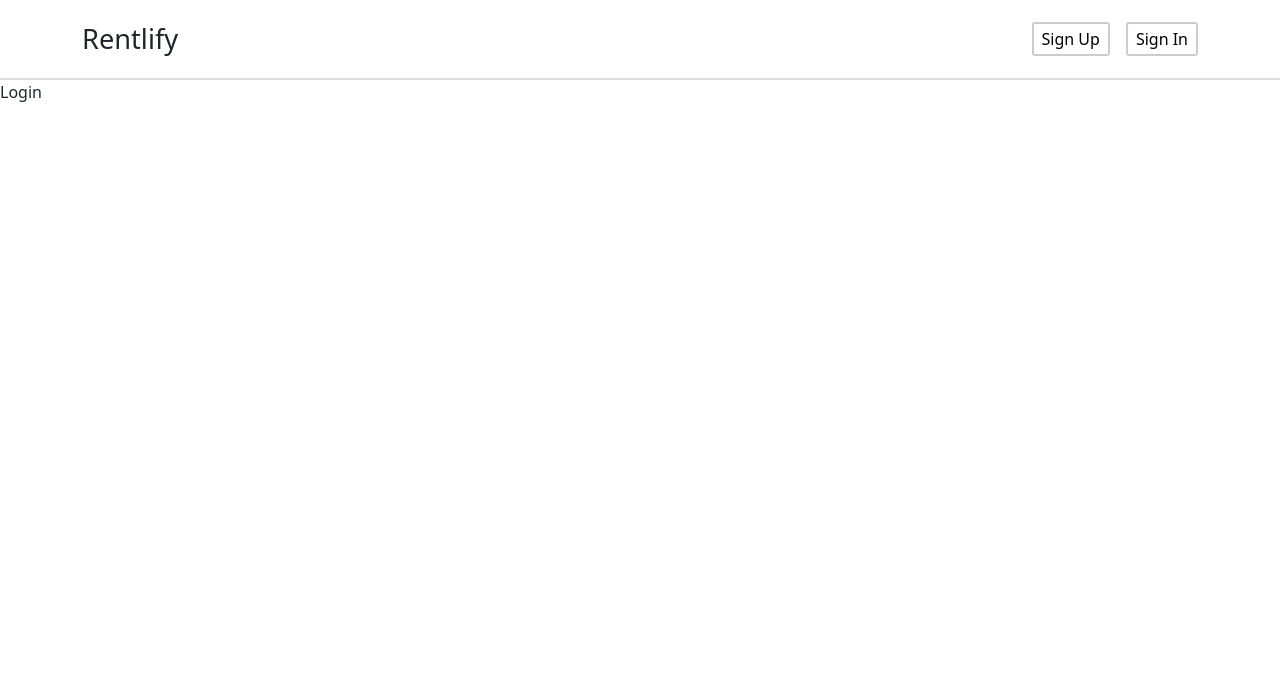
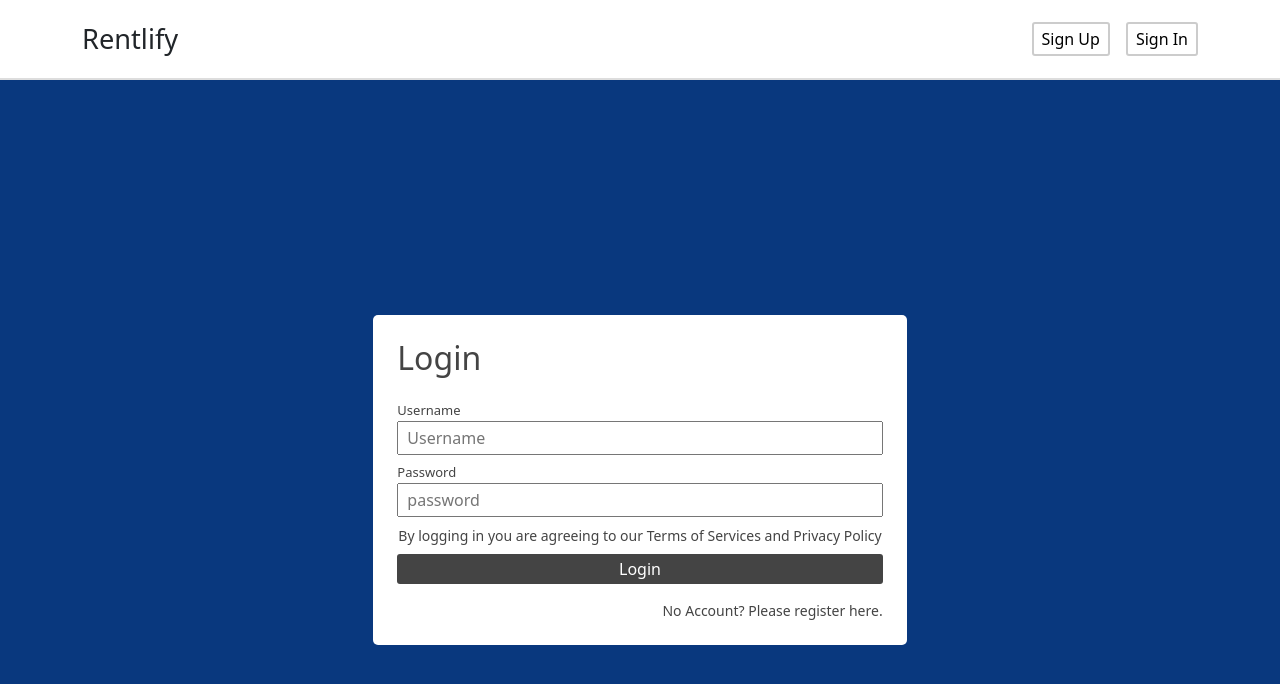
Before and after one commit to abeltakongmo/Booking, a React (Vite) app in the folder rentlify/: page /login in a window 1280 px wide. Shown: the top 684 px of the page. Built offline with nearby package versions, Linux system fonts and the light colour scheme.

Commit message:
Update Header and design auth pages

```diff
--- a/rentlify/package.json
+++ b/rentlify/package.json
@@ -10,7 +10,9 @@
     "preview": "vite preview"
   },
   "dependencies": {
+    "date-fns": "^2.30.0",
     "react": "^18.2.0",
+    "react-date-range": "^1.4.0",
     "react-dom": "^18.2.0",
     "react-router-dom": "^6.11.2"
   },
--- a/rentlify/src/assets/css/components/navbar.css
+++ b/rentlify/src/assets/css/components/navbar.css
@@ -16,6 +16,7 @@
 .navbar-left .logo span {
   font-size: 1.7rem;
   font-weight: 500;
+  cursor: pointer;
 }
 
 .navbar-actions {
--- a/rentlify/src/assets/css/global.css
+++ b/rentlify/src/assets/css/global.css
@@ -5,3 +5,12 @@
   padding: 0;
   box-sizing: border-box;
 }
+
+a {
+  text-decoration: none;
+  color: inherit;
+}
+
+a:hover {
+  color: inherit;
+}
--- /dev/null
+++ b/rentlify/src/assets/css/pages/login.css
@@ -0,0 +1,86 @@
+.login-container {
+  display: flex;
+  align-items: center;
+  justify-content: center;
+  min-height: 100vh;
+  background-color: rgb(9, 56, 126);
+}
+
+.login-wrapper {
+  background-color: white;
+  display: flex;
+  flex-direction: column;
+  padding: 1.5rem;
+  margin: 1rem;
+  border-radius: 5px;
+  color: #444;
+}
+
+.login-form {
+  margin-top: 1rem;
+  display: flex;
+  flex-direction: column;
+}
+
+.login-form .lg-input-item {
+  display: flex;
+  flex-direction: column;
+  margin-bottom: 0.5rem;
+}
+
+.login-form .lg-input-item span {
+  font-size: 13px;
+}
+
+.login-form .lg-input-item input {
+  outline: none;
+  padding: 0.2rem 0.5rem;
+}
+
+.lg-infos-wrapper {
+  display: flex;
+  justify-content: center;
+  margin-bottom: 0.5rem;
+}
+
+.lg-infos-wrapper span {
+  font-size: 14px;
+  text-align: center;
+}
+
+.lg-actions-wrapper {
+  display: flex;
+  justify-content: flex-end;
+  margin-top: 1rem;
+}
+
+.lg-actions-wrapper span {
+  font-size: 14px;
+  text-align: center;
+}
+
+.lg-infos-wrapper span a,
+.lg-actions-wrapper span a {
+  font-weight: 500;
+  cursor: pointer;
+}
+
+.lg-infos-wrapper span a:hover,
+.lg-actions-wrapper span a:hover {
+  color: rgb(0, 110, 255);
+  text-decoration: underline;
+}
+
+.lg-btn {
+  outline: none;
+  border: none;
+  background-color: #444;
+  color: white;
+  cursor: pointer;
+  padding: 0.2rem 0;
+  border-radius: 3px;
+}
+
+.lg-btn:hover {
+  background-color: #333;
+}
--- /dev/null
+++ b/rentlify/src/assets/css/pages/register.css
@@ -0,0 +1,86 @@
+.register-container {
+  display: flex;
+  align-items: center;
+  justify-content: center;
+  min-height: 100vh;
+  background-color: rgb(9, 56, 126);
+}
+
+.register-wrapper {
+  background-color: white;
+  display: flex;
+  flex-direction: column;
+  padding: 1.5rem;
+  margin: 1rem;
+  border-radius: 5px;
+  color: #444;
+}
+
+.register-form {
+  margin-top: 1rem;
+  display: flex;
+  flex-direction: column;
+}
+
+.register-form .rg-input-item {
+  display: flex;
+  flex-direction: column;
+  margin-bottom: 0.5rem;
+}
+
+.register-form .rg-input-item span {
+  font-size: 13px;
+}
+
+.register-form .rg-input-item input {
+  outline: none;
+  padding: 0.2rem 0.5rem;
+}
+
+.rg-infos-wrapper {
+  display: flex;
+  justify-content: center;
+  margin-bottom: 0.5rem;
+}
+
+.rg-infos-wrapper span {
+  font-size: 14px;
+  text-align: center;
+}
+
+.rg-actions-wrapper {
+  display: flex;
+  justify-content: flex-end;
+  margin-top: 1rem;
+}
+
+.rg-actions-wrapper span {
+  font-size: 14px;
+  text-align: center;
+}
+
+.rg-infos-wrapper span a,
+.rg-actions-wrapper span a {
+  font-weight: 500;
+  cursor: pointer;
+}
+
+.rg-infos-wrapper span a:hover,
+.rg-actions-wrapper span a:hover {
+  color: rgb(0, 110, 255);
+  text-decoration: underline;
+}
+
+.rg-btn {
+  outline: none;
+  border: none;
+  background-color: #444;
+  color: white;
+  cursor: pointer;
+  padding: 0.2rem 0;
+  border-radius: 3px;
+}
+
+.rg-btn:hover {
+  background-color: #333;
+}
--- a/rentlify/src/components/Header.jsx
+++ b/rentlify/src/components/Header.jsx
@@ -1,6 +1,32 @@
+import { DateRange } from "react-date-range";
+import { useState } from "react";
+import { format } from "date-fns";
 import "../assets/css/components/header.css";
+import "react-date-range/dist/styles.css"; // main css file
+import "react-date-range/dist/theme/default.css"; // theme css file
 
 export default function Header() {
+  const [location, setLocation] = useState("");
+  const [category, setCategory] = useState("");
+  const [openDate, setOpenDate] = useState(false);
+  const [dates, setDates] = useState([
+    {
+      startDate: new Date(),
+      endDate: new Date(),
+      key: "selection",
+    },
+  ]);
+
+  const handleSubmit = (e) => {
+    e.preventDefault();
+
+    const item = {
+      location,
+      category,
+      dates,
+    };
+    console.log(item, "submitted.");
+  };
   return (
     <div className="header-container">
       <div className="herder-bg-left"></div>
@@ -14,26 +40,66 @@ export default function Header() {
           <div className="header-brand-right"></div>
         </div>
 
-        <form className="card card-body header-input-form">
-          <div className="header-input-wraper">
-            <div className="input-item">
+        <form
+          className="card card-body header-input-form col-12"
+          onSubmit={handleSubmit}
+        >
+          <div className="header-input-wraper d-flex flex-column flex-md-row">
+            <div className="input-item col-12 col-md-2">
               <span>Location</span>
-              <input type="text" placeholder="Location" />
+              <input
+                required
+                onChange={(e) => setLocation(e.target.value)}
+                type="text"
+                placeholder="Location"
+              />
             </div>
 
-            <div className="input-item">
+            <div className="input-item col-12 col-md-2">
               <span>Categories</span>
-              <input type="text" placeholder="Categories" />
+              <input
+                required
+                onChange={(e) => setCategory(e.target.value)}
+                type="text"
+                placeholder="Categories"
+              />
             </div>
 
-            <div className="input-item">
-              <span>Start Date</span>
-              <input type="date" placeholder="Start Date" />
+            <div className="input-item col-12 col-md-4">
+              <div
+                className="date-range"
+                onClick={() => setOpenDate(!openDate)}
+              >
+                <div className="date-rg-item">
+                  <span>Start Date</span>
+                  <div className="date-rg">
+                    {format(dates[0].startDate, "MM-dd-yyyy")}
+                  </div>
+                </div>
+
+                <div className="date-rg-item">
+                  <span>End Date</span>
+                  <div className="date-rg">
+                    {format(dates[0].endDate, "MM-dd-yyyy")}
+                  </div>
+                </div>
+              </div>
+              <>
+                {openDate && (
+                  <DateRange
+                    editableDateInputs={true}
+                    onChange={(item) => setDates([item.selection])}
+                    moveRangeOnFirstSelection={false}
+                    ranges={dates}
+                    className="date-select"
+                    minDate={new Date()}
+                  />
+                )}
+              </>
             </div>
 
-            <div className="input-item">
-              <span>End Date</span>
-              <input type="date" placeholder="End Date" />
+            <div className="input-item col-12 col-md-2">
+              <button type="submit">Submit</button>
             </div>
           </div>
         </form>
--- a/rentlify/src/components/Navbar.jsx
+++ b/rentlify/src/components/Navbar.jsx
@@ -1,4 +1,5 @@
 import "../assets/css/components/navbar.css";
+import { Link } from "react-router-dom";
 
 export default function Navbar() {
   return (
@@ -6,14 +7,20 @@ export default function Navbar() {
       <div className="container navbar-wrapper">
         <div className="navbar-left">
           <div className="logo">
-            <span>Rentlify</span>
+            <Link to="/">
+              <span>Rentlify</span>
+            </Link>
           </div>
         </div>
 
         <div className="navbar-right">
           <div className="navbar-actions">
-            <button>Sign Up</button>
-            <button>Sign In</button>
+            <Link to="/register">
+              <button>Sign Up</button>
+            </Link>
+            <Link to="/login">
+              <button>Sign In</button>
+            </Link>
           </div>
         </div>
       </div>
--- a/rentlify/src/pages/Login.jsx
+++ b/rentlify/src/pages/Login.jsx
@@ -1,5 +1,62 @@
-import React from "react";
+import { Link } from "react-router-dom";
+import "../assets/css/pages/login.css";
+import { useState } from "react";
 
 export default function Login() {
-  return <div>Login</div>;
+  const [username, setUsername] = useState("");
+  const [password, setPassword] = useState("");
+  const handleSubmit = (e) => {
+    e.preventDefault();
+
+    const user = {
+      username,
+      password,
+    };
+
+    console.log(user, "login");
+  };
+  return (
+    <div className="login-container">
+      <div className="container login-wrapper col-10 col-md-5">
+        <h2>Login</h2>
+        <form className="login-form" onSubmit={handleSubmit}>
+          <div className="lg-input-item">
+            <span>Username</span>
+            <input
+              required
+              onChange={(e) => setUsername(e.target.value)}
+              type="text"
+              placeholder="Username"
+              className="lg-input"
+            />
+          </div>
+          <div className="lg-input-item">
+            <span>Password</span>
+            <input
+              required
+              onChange={(e) => setPassword(e.target.value)}
+              type="password"
+              placeholder="password"
+              className="lg-input"
+            />
+          </div>
+          <div className="lg-infos-wrapper">
+            <span>
+              By logging in you are agreeing to our
+              <Link to="#"> Terms of Services</Link> and
+              <Link to="#"> Privacy Policy</Link>
+            </span>
+          </div>
+          <button className="lg-btn" type="submit">
+            Login
+          </button>
+          <div className="lg-actions-wrapper">
+            <span>
+              No Account? Please register <Link to="/register">here</Link>.
+            </span>
+          </div>
+        </form>
+      </div>
+    </div>
+  );
 }
--- a/rentlify/src/pages/Register.jsx
+++ b/rentlify/src/pages/Register.jsx
@@ -1,5 +1,75 @@
-import React from "react";
+import { Link } from "react-router-dom";
+import "../assets/css/pages/register.css";
+import { useState } from "react";
 
 export default function Register() {
-  return <div>Register</div>;
+  const [email, setEmail] = useState("");
+  const [username, setUsername] = useState("");
+  const [password, setPassword] = useState("");
+
+  const handleSubmit = (e) => {
+    e.preventDefault();
+
+    const user = {
+      email,
+      username,
+      password,
+    };
+
+    console.log(user, "register");
+  };
+  return (
+    <div className="register-container">
+      <div className="container register-wrapper">
+        <h2>Register</h2>
+        <form className="register-form" onSubmit={handleSubmit}>
+          <div className="rg-input-item">
+            <span>Username</span>
+            <input
+              required
+              onChange={(e) => setUsername(e.target.value)}
+              type="text"
+              placeholder="Username"
+              className="rg-input"
+            />
+          </div>
+          <div className="rg-input-item">
+            <span>Email</span>
+            <input
+              required
+              onChange={(e) => setEmail(e.target.value)}
+              type="email"
+              placeholder="Username"
+              className="rg-input"
+            />
+          </div>
+          <div className="rg-input-item">
+            <span>Password</span>
+            <input
+              required
+              onChange={(e) => setPassword(e.target.value)}
+              type="password"
+              placeholder="password"
+              className="rg-input"
+            />
+          </div>
+          <div className="rg-infos-wrapper">
+            <span>
+              By logging in you are agreeing to our{" "}
+              <Link to="#"> Terms of Services </Link> and
+              <Link to="#"> Privacy Policy</Link>
+            </span>
+          </div>
+          <button className="rg-btn" type="submit">
+            Register
+          </button>
+          <div className="rg-actions-wrapper">
+            <span>
+              Already an Account? Please Login <Link to="/login">here</Link>.
+            </span>
+          </div>
+        </form>
+      </div>
+    </div>
+  );
 }
```
Also changed, not shown: rentlify/src/assets/css/components/header.css (+61 -8 lines), 1 other file (tests, documents, lock files or other folders).
